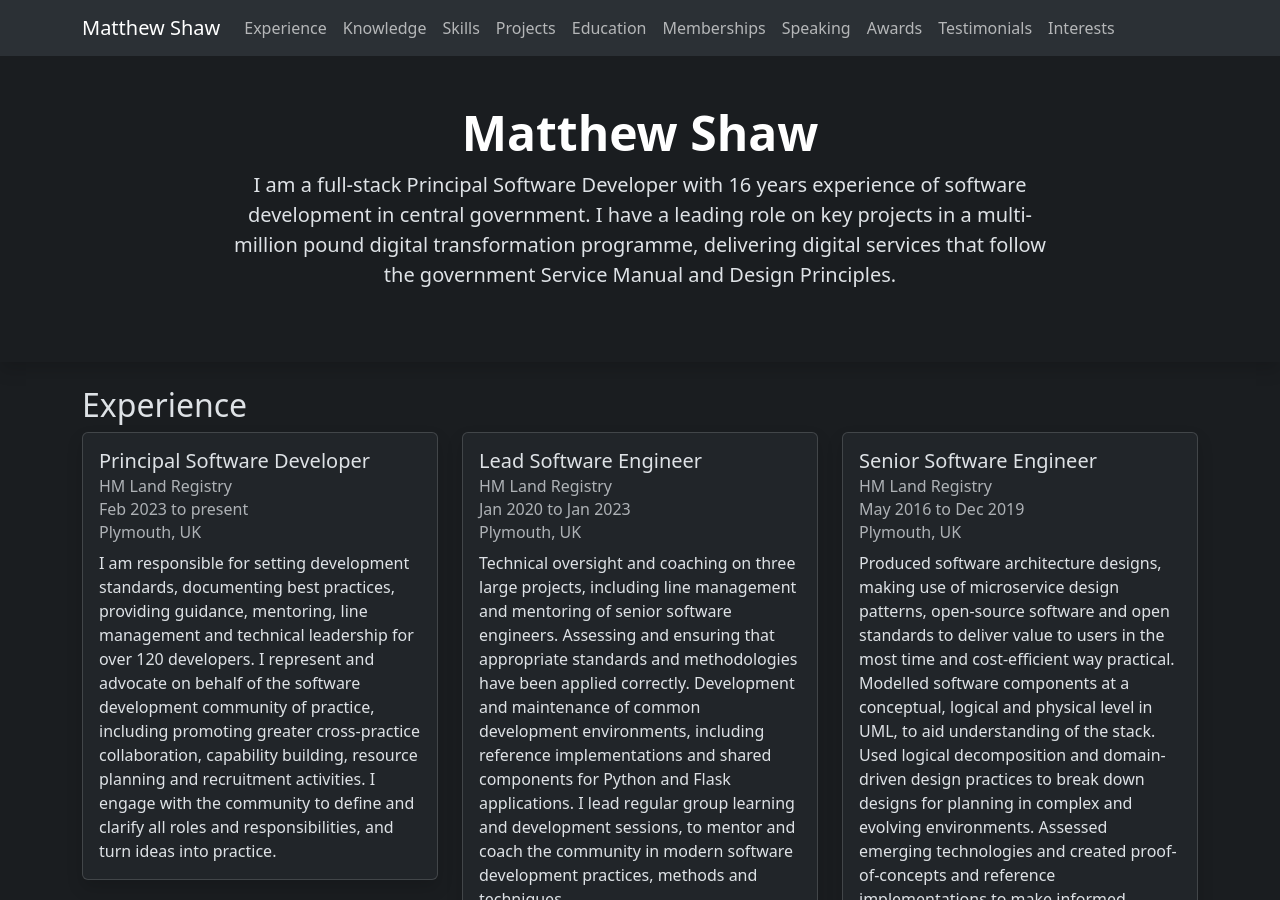
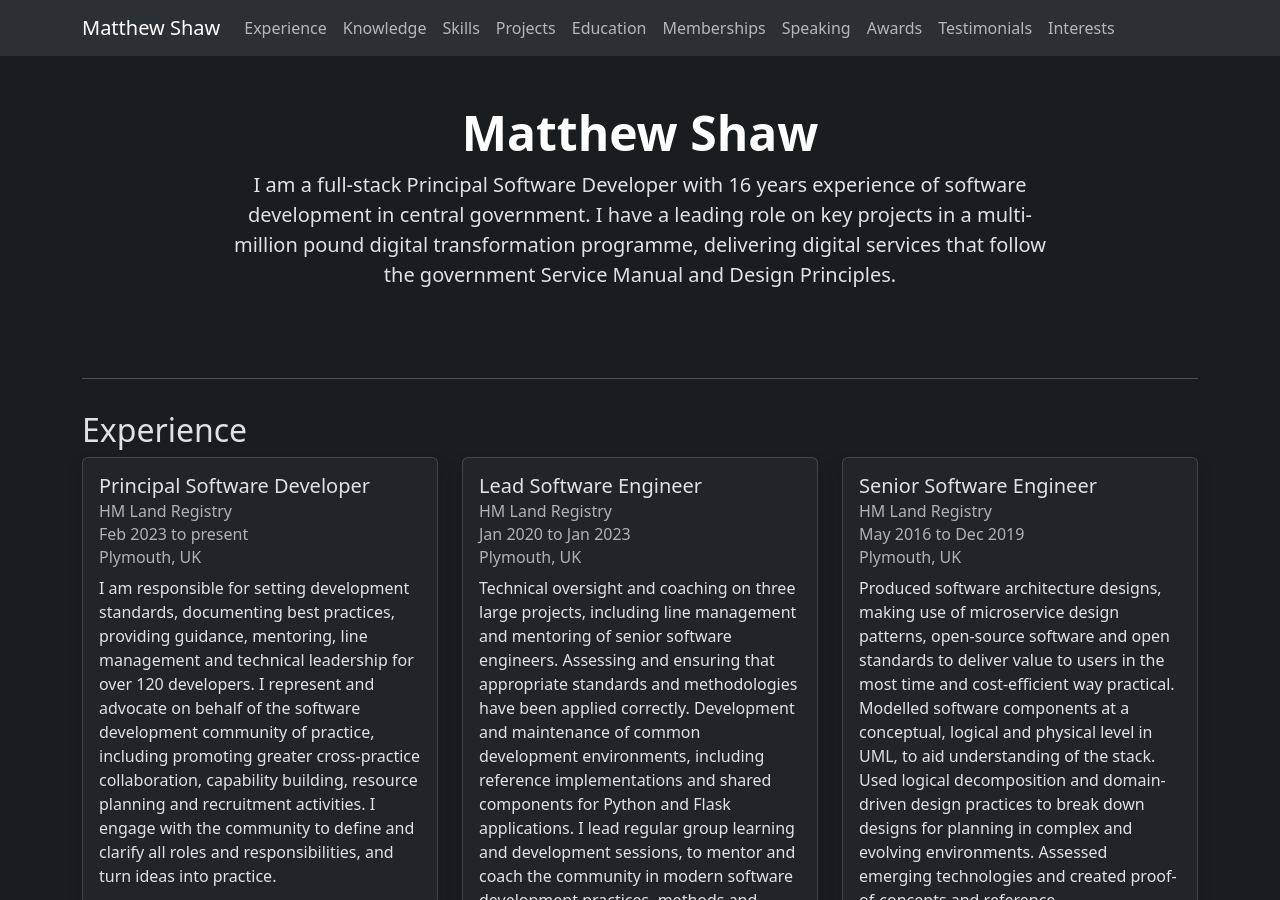
Before and after one commit to matthew-shaw/matthew-shaw.github.io, a Jekyll site: the page built from index.html, in a window 1280 px wide and 900 px high. Built offline with Jekyll 4.4.1, drawn with Linux system fonts in a browser that asks for light colours.

Commit message:
adjust spacing

```diff
--- a/_layouts/default.html
+++ b/_layouts/default.html
@@ -54,7 +54,7 @@
     </div>
   </nav>
   <main>
-    <div class="container-fluid shadow px-4 py-5 mb-4 text-center">
+    <div class="container-fluid px-4 py-5 text-center">
       <h1 class="display-5 fw-bold text-white">{{ site.title }}</h1>
       <div class="col-lg-8 mx-auto">
         <p class="fs-5 mb-4">I am a full-stack Principal Software Developer with 16 years experience of
@@ -69,8 +69,8 @@
   </main>
   <hr>
   <footer>
-    <div class="container my-3">
-      <div class="row">
+    <div class="container">
+      <div class="row py-3">
         <div class="col">
           <p>&copy; 2014-{{ site.time | date: '%Y' }} Matthew Shaw. All rights reserved.</p>
           <p><a class="icon-link" href="https://github.com/matthew-shaw" target="blank" rel="noopener"><svg
--- a/index.html
+++ b/index.html
@@ -2,7 +2,8 @@
 layout: default
 permalink: /
 ---
-<div class="row">
+<hr>
+<div class="row py-3">
     <div class="col">
         <h2 id="experience">Experience</h2>
         <div class="row row-cols-1 row-cols-lg-3 row-cols-md-2 g-4">
@@ -12,10 +13,10 @@
             </div>
             {% endfor %}
         </div>
-        <hr>
     </div>
 </div>
-<div class="row">
+<hr>
+<div class="row pb-3">
     <div class="col-md-6">
         <h2 id="knowledge">Knowledge</h2>
         <div class="card shadow">
@@ -31,7 +32,6 @@
                 {% endfor %}
             </ul>
         </div>
-        <hr>
     </div>
     <div class="col-md-6">
         <h2 id="skills">Skills</h2>
@@ -48,10 +48,10 @@
                 {% endfor %}
             </ul>
         </div>
-        <hr>
     </div>
 </div>
-<div class="row">
+<hr>
+<div class="row pb-3">
     <div class="col">
         <h2 id="projects">Projects</h2>
         <div class="row row-cols-1 row-cols-lg-3 row-cols-md-2 g-4">
@@ -61,10 +61,10 @@
             </div>
             {% endfor %}
         </div>
-        <hr>
     </div>
 </div>
-<div class="row">
+<hr>
+<div class="row pb-3">
     <div class="col">
         <h2 id="education">Education</h2>
         <div class="row row-cols-1 row-cols-lg-3 row-cols-md-2 g-4">
@@ -74,10 +74,10 @@
             </div>
             {% endfor %}
         </div>
-        <hr>
     </div>
 </div>
-<div class="row">
+<hr>
+<div class="row pb-3">
     <div class="col">
         <h2 id="memberships">Memberships</h2>
         <div class="row row-cols-1 row-cols-lg-3 row-cols-md-2 g-4">
@@ -87,10 +87,10 @@
             </div>
             {% endfor %}
         </div>
-        <hr>
     </div>
 </div>
-<div class="row">
+<hr>
+<div class="row pb-3">
     <div class="col">
         <h2 id="speaking">Speaking</h2>
         <div class="row row-cols-1 row-cols-lg-3 row-cols-md-2 g-4">
@@ -100,10 +100,10 @@
             </div>
             {% endfor %}
         </div>
-        <hr>
     </div>
 </div>
-<div class="row">
+<hr>
+<div class="row pb-3">
     <div class="col">
         <h2 id="awards">Awards</h2>
         <div class="row row-cols-1 row-cols-lg-3 row-cols-md-2 g-4">
@@ -113,10 +113,10 @@
             </div>
             {% endfor %}
         </div>
-        <hr>
     </div>
 </div>
-<div class="row">
+<hr>
+<div class="row pb-3">
     <div class="col">
         <h2 id="testimonials">Testimonials</h2>
         <div class="row row-cols-1 row-cols-lg-3 row-cols-md-2 g-4">
@@ -126,10 +126,10 @@
             </div>
             {% endfor %}
         </div>
-        <hr>
     </div>
 </div>
-<div class="row">
+<hr>
+<div class="row pb-3">
     <div class="col">
         <h2 id="interests">Interests</h2>
         <div class="row row-cols-1 row-cols-lg-3 row-cols-md-2 g-4">
```
